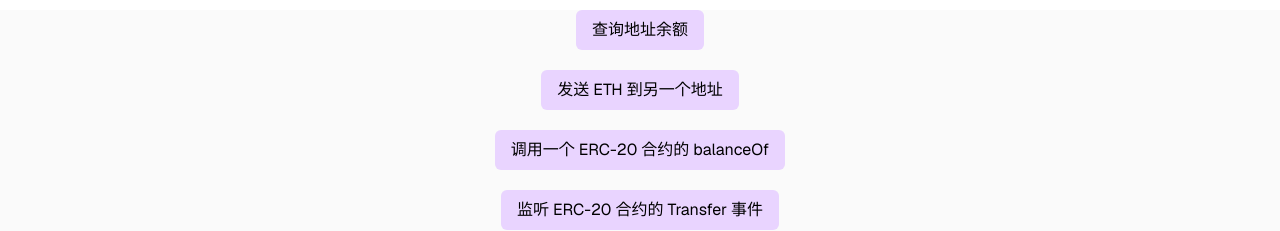
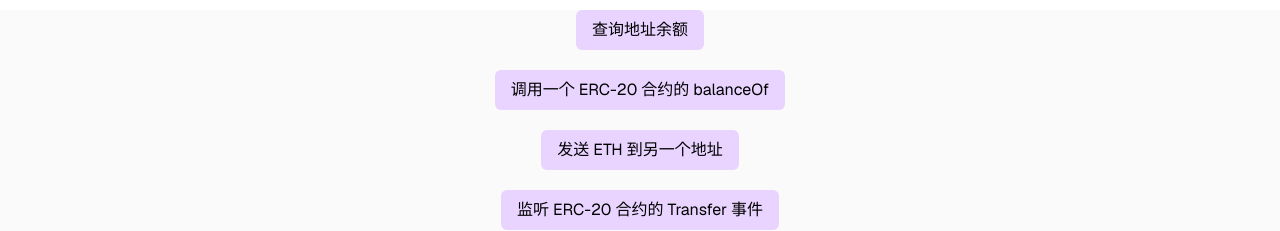
Before and after one commit to hfcypm/next_contract_erc, a Next.js app: page / in a window 1280 px wide. Shown: the part 124-355 px from the top of the page. Built offline with nearby package versions, Linux system fonts and the light colour scheme; what wagmi would draw is missing.

Commit message:
处理告警及处理Link组件

```diff
--- a/app/(root)/page.tsx
+++ b/app/(root)/page.tsx
@@ -1,23 +1,14 @@
 import Link from "next/link";
+import { LinkStyle } from "../components/LinkStyle";
 
 export default function Home() {
   return (
     <div className="flex flex-col w-full min-h-screen items-center  bg-zinc-50 font-sans dark:bg-black">
-      <Link href="/check-balance" className="block bg-purple-200 text-black hover:bg-purple-300 px-4 py-2 rounded-md text-center transition-colors">
-        查询地址余额
-      </Link>
-      <Link href="/send-eth" className="block bg-purple-200 text-black hover:bg-purple-300 px-4 py-2 rounded-md text-center transition-colors mt-5">
-        发送 ETH 到另一个地址
-      </Link>
-      <Link href="/erc20-balance" className="block bg-purple-200 text-black hover:bg-purple-300 px-4 py-2 rounded-md text-center transition-colors mt-5">
-        调用一个 ERC-20 合约的 balanceOf
-      </Link>
-      <Link href="/listen-events" className="block bg-purple-200 text-black hover:bg-purple-300 px-4 py-2 rounded-md text-center transition-colors mt-5">
-        监听 ERC-20 合约的 Transfer 事件
-      </Link>
-      <Link href="/erc20-transfer" className="block bg-purple-200 text-black hover:bg-purple-300 px-4 py-2 rounded-md text-center transition-colors mt-5">
-        实现ERC20token的转账功能
-      </Link>
+      <LinkStyle href='/check-balance'>查询地址余额</LinkStyle>
+      <LinkStyle href='/erc20-balance' className="mt-5"> 调用一个 ERC-20 合约的 balanceOf</LinkStyle>
+      <LinkStyle href='/send-eth' className="mt-5">发送 ETH 到另一个地址</LinkStyle>
+      <LinkStyle href='/listen-events' className="mt-5">监听 ERC-20 合约的 Transfer 事件</LinkStyle>
+      <LinkStyle href='/erc20-transfer' className="mt-5">实现ERC20token的转账功能</LinkStyle>
     </div>
   );
 }
--- /dev/null
+++ b/app/components/LinkStyle.tsx
@@ -0,0 +1,23 @@
+import Link, { LinkProps } from "next/link";
+import { ReactNode } from "react";
+
+//传参数接口属性
+export interface LinkStyleProps extends LinkProps {
+    children: React.ReactNode;
+    className?: string;
+}
+
+/**
+ * LinkStyle 组件
+ * @param href - 链接地址
+ * @param children - 链接内容
+ * @param className - 自定义样式
+ * @returns
+ */
+export const LinkStyle = ({ href, children, className }: LinkStyleProps) => {
+    const baseClasses = "block bg-purple-200 text-black hover:bg-purple-300 px-4 py-2 rounded-md text-center transition-colors";
+    const combinedClasses = `${baseClasses} ${className || ""}`;
+    return (
+        <Link href={href} className={combinedClasses}>{children}</Link>
+    );
+}
--- a/app/layout.tsx
+++ b/app/layout.tsx
@@ -30,8 +30,8 @@ export default function RootLayout({
       <body
         className={`${geistSans.variable} ${geistMono.variable} antialiased`}
       >
-        <Providers className="flex flex-col min-h-screen">
-          <div>
+        <Providers>
+          <div className="flex flex-col min-h-screen">
             {/* 钱包连接的标题头 */}
             <WalletHeader />
 
```
